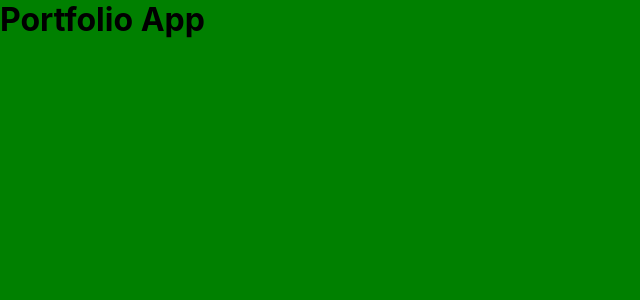
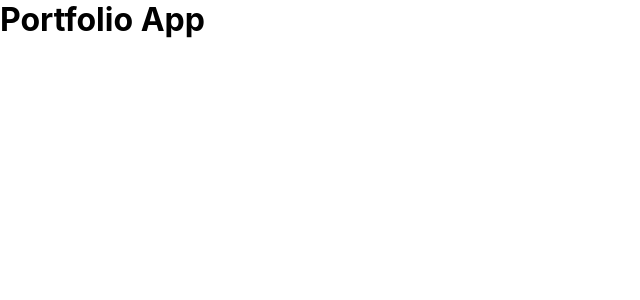
Before and after one commit to abdulmuqeet1/portfolio, a Next.js app: page / in a window 1280 px wide. Shown: the top 300 px of the page, without its empty margins (0-640 px from the left). Built offline with nearby package versions, Linux system fonts and the light colour scheme.

Commit message:
layout component

```diff
--- a/src/pages/_app.tsx
+++ b/src/pages/_app.tsx
@@ -1,8 +1,16 @@
 import '../styles/globals.scss'
 import type { AppProps } from 'next/app'
+import Layout from '../components/main/layout'
 
 function MyApp({ Component, pageProps }: AppProps) {
-  return <Component {...pageProps} />
+  return (
+    <div>
+      {/* <Layout> */}
+        <Component {...pageProps} />
+      {/* </Layout> */}
+    </div>
+
+  )
 }
 
 export default MyApp
--- a/src/styles/Home.module.scss
+++ b/src/styles/Home.module.scss
@@ -1,7 +1,15 @@
 @use "partial/variables" as *;
 
+// layout
+.main-body{
+  width: 100vw;
+  min-height: 100vh;
+  background-color: red;
+}
+
+// index page
 .main {
   min-height: 100vh;
   width: 100vw;
-  background-color: $sec-col;
+  // background-color: $sec-col;
 }
```
Also changed, not shown: src/components/main/layout/index.tsx (+19 -6 lines), src/components/main/head/index.tsx (line endings or trailing spaces), src/styles/globals.scss (line endings or trailing spaces).
